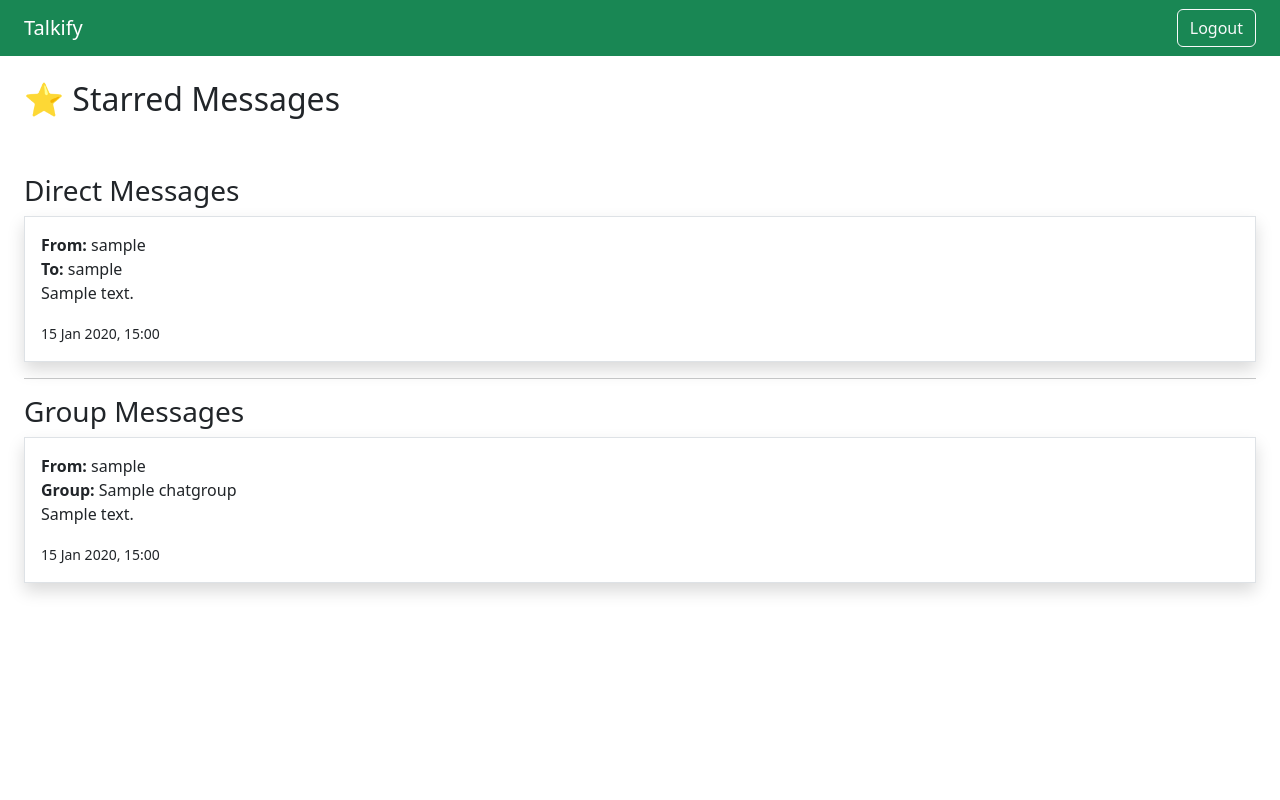
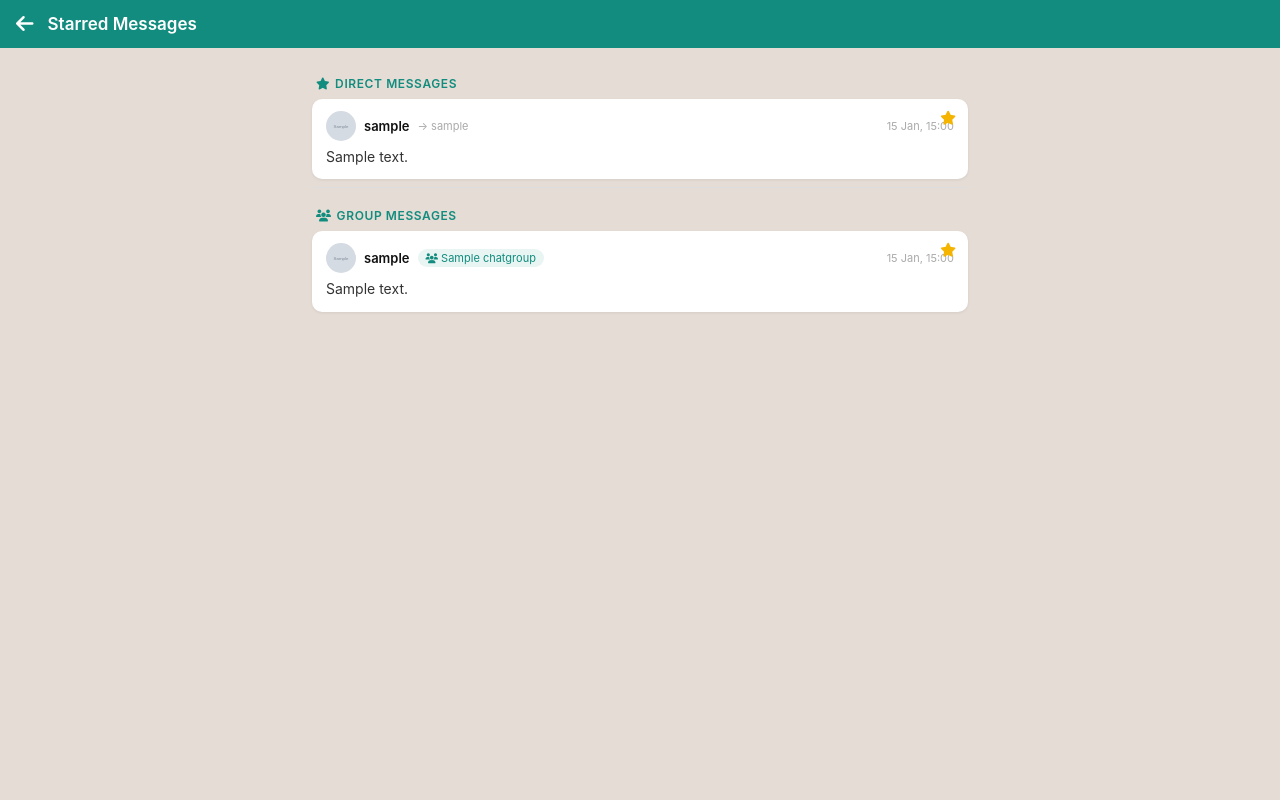
Before and after one commit to arooba-shafique/talkify, a Django app: page /starred/ in a window 1280 px wide. Run offline with Django 5.2, Linux system fonts and the light colour scheme; a user stored in the database is signed in; tables that the repository leaves empty hold one stand-in row (values such as "Sample post"); grey boxes marked "Sample" are stand-in pictures.

Commit message:
Update starred_messages.html

```diff
--- a/chat/templates/starred_messages.html
+++ b/chat/templates/starred_messages.html
@@ -1,91 +1,257 @@
-{% extends 'base.html' %}
 {% load static %}
-{% block content %}
-<h2 class="text-lg font-bold p-4">⭐ Starred Messages</h2>
+<!DOCTYPE html>
+<html lang="en">
+<head>
+  <meta charset="UTF-8">
+  <meta name="viewport" content="width=device-width, initial-scale=1.0, maximum-scale=1.0, user-scalable=no">
+  <title>Starred Messages – Talkify</title>
+  <link rel="stylesheet" href="https://cdnjs.cloudflare.com/ajax/libs/font-awesome/6.5.2/css/all.min.css">
+  <style>
+    *, *::before, *::after { box-sizing: border-box; margin: 0; padding: 0; }
 
-<div class="p-4">
-  <h3 class="font-semibold mb-2 text-green-600">Direct Messages</h3>
+    body {
+      font-family: -apple-system, BlinkMacSystemFont, 'Segoe UI', sans-serif;
+      background: #e5ddd5;
+      min-height: 100vh;
+    }
+
+    .page-header {
+      background: #128c7e;
+      color: #fff;
+      padding: 14px 16px;
+      display: flex;
+      align-items: center;
+      gap: 14px;
+      position: sticky;
+      top: 0;
+      z-index: 10;
+    }
+    .page-header a {
+      color: #fff;
+      text-decoration: none;
+      font-size: 20px;
+      display: flex;
+      align-items: center;
+    }
+    .page-header h1 {
+      font-size: 17px;
+      font-weight: 600;
+    }
+    .page-header span {
+      font-size: 13px;
+      opacity: .8;
+    }
+
+    .content {
+      max-width: 680px;
+      margin: 0 auto;
+      padding: 12px 12px 32px;
+    }
+
+    .section-label {
+      font-size: 12px;
+      font-weight: 600;
+      color: #128c7e;
+      text-transform: uppercase;
+      letter-spacing: .6px;
+      padding: 16px 4px 8px;
+    }
+
+    .msg-card {
+      background: #fff;
+      border-radius: 10px;
+      padding: 12px 14px;
+      margin-bottom: 8px;
+      box-shadow: 0 1px 3px rgba(0,0,0,.08);
+      position: relative;
+    }
+    .msg-card .meta {
+      display: flex;
+      align-items: center;
+      gap: 8px;
+      margin-bottom: 6px;
+      flex-wrap: wrap;
+    }
+    .msg-card .meta img {
+      width: 30px;
+      height: 30px;
+      border-radius: 50%;
+      object-fit: cover;
+      flex-shrink: 0;
+    }
+    .msg-card .meta .name {
+      font-size: 13px;
+      font-weight: 600;
+      color: #111;
+    }
+    .msg-card .meta .group-tag {
+      font-size: 11px;
+      background: #e8f5f3;
+      color: #128c7e;
+      padding: 2px 8px;
+      border-radius: 10px;
+    }
+    .msg-card .meta .time {
+      font-size: 11px;
+      color: #aaa;
+      margin-left: auto;
+    }
+    .msg-card .body {
+      font-size: 14px;
+      color: #333;
+      line-height: 1.45;
+      word-break: break-word;
+    }
+    .msg-card .body img {
+      max-width: 200px;
+      border-radius: 8px;
+      margin-top: 6px;
+      display: block;
+    }
+    .msg-card .body video,
+    .msg-card .body audio {
+      margin-top: 6px;
+      max-width: 100%;
+      border-radius: 8px;
+    }
+    .msg-card .body a.file-link {
+      display: inline-flex;
+      align-items: center;
+      gap: 6px;
+      margin-top: 6px;
+      color: #128c7e;
+      font-size: 13px;
+      text-decoration: none;
+    }
+    .msg-card .body a.file-link:hover { text-decoration: underline; }
+
+    .star-badge {
+      position: absolute;
+      top: 12px;
+      right: 12px;
+      color: #f4b400;
+      font-size: 14px;
+    }
+
+    .empty-state {
+      text-align: center;
+      padding: 32px 16px;
+      color: #888;
+      font-size: 14px;
+    }
+    .empty-state i {
+      font-size: 36px;
+      color: #ccc;
+      margin-bottom: 10px;
+      display: block;
+    }
+
+    .divider {
+      height: 1px;
+      background: #ddd;
+      margin: 8px 0 4px;
+    }
+
+    @media (max-width: 480px) {
+      .content { padding: 8px 8px 32px; }
+      .msg-card { padding: 10px 12px; }
+    }
+  </style>
+</head>
+<body>
+
+  <div class="page-header">
+    <a href="javascript:history.back()"><i class="fas fa-arrow-left"></i></a>
+    <div>
+      <h1>Starred Messages</h1>
+    </div>
+  </div>
+
+  <div class="content">
+
+    <!-- DIRECT MESSAGES -->
+    <div class="section-label"><i class="fas fa-star" style="margin-right:5px;"></i>Direct Messages</div>
+
     {% for msg in direct_starred %}
-    <div class="border border-gray-300 rounded-lg p-3 mb-3 bg-white shadow">
-      <div><strong>From:</strong> {{ msg.sender.username }}</div>
-      <div><strong>To:</strong> {{ msg.receiver.username }}</div>
-
+    <div class="msg-card">
+      <i class="fas fa-star star-badge"></i>
+      <div class="meta">
+        <img src="{% if msg.sender.profile_picture %}{{ msg.sender.profile_picture.url }}{% else %}{% static 'default-profile.png' %}{% endif %}"
+             alt="{{ msg.sender.username }}"
+             onerror="this.src='{% static 'default-profile.png' %}'">
+        <span class="name">{{ msg.sender.username }}</span>
+        <span style="font-size:11px;color:#aaa;">→ {{ msg.receiver.username }}</span>
+        <span class="time">{{ msg.timestamp|date:"d M, H:i" }}</span>
+      </div>
+      <div class="body">
         {% if msg.message_type == 'text' %}
-        <p>{{ msg.message }}</p>
-      {% elif msg.message_type == 'image' %}
-        {% if msg.file %} {# ADD THIS CHECK #}
-          <img src="{{ msg.file.url }}" alt="image" class="w-32 rounded mt-2">
+          {{ msg.message }}
+        {% elif msg.message_type == 'image' and msg.file %}
+          <img src="{{ msg.file.url }}" alt="image">
+          {% if msg.message %}<p style="margin-top:4px;">{{ msg.message }}</p>{% endif %}
+        {% elif msg.message_type == 'video' and msg.file %}
+          <video src="{{ msg.file.url }}" controls></video>
+        {% elif msg.message_type == 'audio' and msg.file %}
+          <audio src="{{ msg.file.url }}" controls></audio>
+        {% elif msg.file %}
+          <a href="{{ msg.file.url }}" download class="file-link">
+            <i class="fas fa-file-download"></i> {{ msg.file.name|slice:"20:" }}
+          </a>
         {% else %}
-          <p class="text-red-500">Image file missing.</p> {# Optional: Display a message #}
+          <span style="color:#aaa;font-style:italic;">File unavailable</span>
         {% endif %}
-      {% elif msg.message_type == 'video' %}
-        {% if msg.file %} {# ADD THIS CHECK #}
-          <video src="{{ msg.file.url }}" controls class="w-64 mt-2"></video>
-        {% else %}
-          <p class="text-red-500">Video file missing.</p> {# Optional: Display a message #}
-        {% endif %}
-      {% elif msg.message_type == 'audio' %}
-        {% if msg.file %} {# ADD THIS CHECK #}
-          <audio src="{{ msg.file.url }}" controls class="mt-2"></audio>
-        {% else %}
-          <p class="text-red-500">Audio file missing.</p> {# Optional: Display a message #}
-        {% endif %}
-      {% else %} {# For 'file' or other types not explicitly handled #}
-        {% if msg.file %} {# ADD THIS CHECK #}
-          <a href="{{ msg.file.url }}" download class="text-blue-500 underline mt-2">Download File</a>
-        {% else %}
-          <p class="text-red-500">File missing.</p> {# Optional: Display a message #}
-        {% endif %}
-      {% endif %}
-
-      <small class="text-gray-500">{{ msg.timestamp|date:"d M Y, H:i" }}</small>
+      </div>
     </div>
     {% empty %}
-    <p class="text-gray-600">No direct starred messages found.</p>
+    <div class="empty-state">
+      <i class="fas fa-star"></i>
+      No starred direct messages yet.
+    </div>
     {% endfor %}
 
-  <hr class="my-6">
+    <div class="divider"></div>
 
-  <h3 class="font-semibold mb-2 text-blue-600">Group Messages</h3>
+    <!-- GROUP MESSAGES -->
+    <div class="section-label"><i class="fas fa-users" style="margin-right:5px;"></i>Group Messages</div>
+
     {% for msg in group_starred %}
-    <div class="border border-gray-300 rounded-lg p-3 mb-3 bg-white shadow">
-      <div><strong>From:</strong> {{ msg.sender.username }}</div>
-      <div><strong>Group:</strong> {{ msg.group.name }}</div>
-
+    <div class="msg-card">
+      <i class="fas fa-star star-badge"></i>
+      <div class="meta">
+        <img src="{% if msg.sender.profile_picture %}{{ msg.sender.profile_picture.url }}{% else %}{% static 'default-profile.png' %}{% endif %}"
+             alt="{{ msg.sender.username }}"
+             onerror="this.src='{% static 'default-profile.png' %}'">
+        <span class="name">{{ msg.sender.username }}</span>
+        <span class="group-tag"><i class="fas fa-users" style="font-size:10px;"></i> {{ msg.group.name }}</span>
+        <span class="time">{{ msg.timestamp|date:"d M, H:i" }}</span>
+      </div>
+      <div class="body">
         {% if msg.message_type == 'text' %}
-        <p>{{ msg.message }}</p>
-      {% elif msg.message_type == 'image' %}
-        {% if msg.file %} {# ADD THIS CHECK #}
-          <img src="{{ msg.file.url }}" alt="image" class="w-32 rounded mt-2">
+          {{ msg.message }}
+        {% elif msg.message_type == 'image' and msg.file %}
+          <img src="{{ msg.file.url }}" alt="image">
+          {% if msg.message %}<p style="margin-top:4px;">{{ msg.message }}</p>{% endif %}
+        {% elif msg.message_type == 'video' and msg.file %}
+          <video src="{{ msg.file.url }}" controls></video>
+        {% elif msg.message_type == 'audio' and msg.file %}
+          <audio src="{{ msg.file.url }}" controls></audio>
+        {% elif msg.file %}
+          <a href="{{ msg.file.url }}" download class="file-link">
+            <i class="fas fa-file-download"></i> {{ msg.file.name|slice:"20:" }}
+          </a>
         {% else %}
-          <p class="text-red-500">Image file missing.</p> {# Optional: Display a message #}
+          <span style="color:#aaa;font-style:italic;">File unavailable</span>
         {% endif %}
-      {% elif msg.message_type == 'video' %}
-        {% if msg.file %} {# ADD THIS CHECK #}
-          <video src="{{ msg.file.url }}" controls class="w-64 mt-2"></video>
-        {% else %}
-          <p class="text-red-500">Video file missing.</p> {# Optional: Display a message #}
-        {% endif %}
-      {% elif msg.message_type == 'audio' %}
-        {% if msg.file %} {# ADD THIS CHECK #}
-          <audio src="{{ msg.file.url }}" controls class="mt-2"></audio>
-        {% else %}
-          <p class="text-red-500">Audio file missing.</p> {# Optional: Display a message #}
-        {% endif %}
-      {% else %} {# For 'file' or other types not explicitly handled #}
-        {% if msg.file %} {# ADD THIS CHECK #}
-          <a href="{{ msg.file.url }}" download class="text-blue-500 underline mt-2">Download File</a>
-        {% else %}
-          <p class="text-red-500">File missing.</p> {# Optional: Display a message #}
-        {% endif %}
-      {% endif %}
-
-      <small class="text-gray-500">{{ msg.timestamp|date:"d M Y, H:i" }}</small>
+      </div>
     </div>
     {% empty %}
-    <p class="text-gray-600">No group starred messages found.</p>
+    <div class="empty-state">
+      <i class="fas fa-users"></i>
+      No starred group messages yet.
+    </div>
     {% endfor %}
+
   </div>
-<script src="{% static 'js/star_logic.js' %}"></script>
 
-{% endblock %}
+</body>
+</html>
```
Lines whose indentation alone changed are shown as unchanged.
